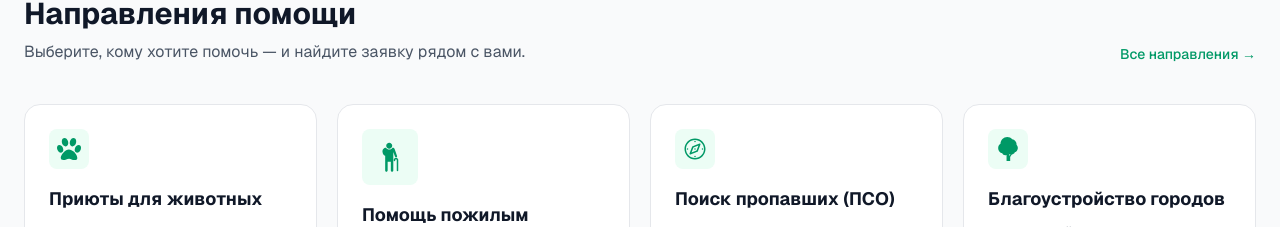
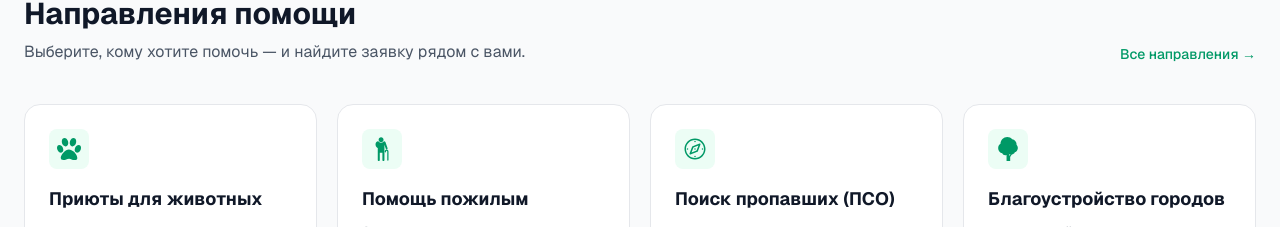
Before and after one commit to kartiemeow/volunteers-belarus, a Next.js app: page / in a window 1280 px wide. Shown: the part 968-1195 px from the top of the page. Built offline with nearby package versions, Linux system fonts and the light colour scheme; no server answers; the database is empty.

Commit message:
Enlarge elderly icon figure inside the card, revert box resize

```diff
--- a/src/app/napravleniya/page.tsx
+++ b/src/app/napravleniya/page.tsx
@@ -67,12 +67,6 @@ const DIRECTIONS = [
   },
 ];
 
-const DIRECTION_ICON_LAYOUT: Record<string, { box: string; icon: string }> = {
-  ELDERLY: { box: "h-16 w-16", icon: "h-11 w-11" },
-};
-const DEFAULT_ICON_BOX = "h-12 w-12";
-const DEFAULT_ICON_SIZE = "h-7 w-7";
-
 export default function NapravleniyaPage() {
   return (
     <div className="mx-auto max-w-6xl px-4 py-12 sm:px-6">
@@ -93,8 +87,8 @@ export default function NapravleniyaPage() {
             className="flex flex-col rounded-2xl border border-gray-200 bg-white p-7"
           >
             <div className="flex items-center gap-3">
-<span className={`flex ${DIRECTION_ICON_LAYOUT[d.key]?.box ?? DEFAULT_ICON_BOX} items-center justify-center rounded-xl bg-emerald-50 text-emerald-600`}>
-                  <d.icon className={DIRECTION_ICON_LAYOUT[d.key]?.icon ?? DEFAULT_ICON_SIZE} />
+<span className="flex h-12 w-12 items-center justify-center rounded-xl bg-emerald-50 text-emerald-600">
+                  <d.icon className="h-7 w-7" />
                 </span>
               <h2 className="text-xl font-bold text-gray-900">{d.title}</h2>
             </div>
--- a/src/app/page.tsx
+++ b/src/app/page.tsx
@@ -29,12 +29,6 @@ const DIRECTION_ICONS: Record<string, ComponentType<{ className?: string }>> = {
   PSO: IconCompass,
   URBAN: IconTree,
 };
-
-const DIRECTION_ICON_LAYOUT: Record<string, { box: string; icon: string }> = {
-  ELDERLY: { box: "h-14 w-14", icon: "h-9 w-9" },
-};
-const DEFAULT_ICON_BOX = "h-10 w-10";
-const DEFAULT_ICON_SIZE = "h-6 w-6";
 
 export default async function HomePage() {
   const [recentOpportunities, stats] = await Promise.all([
@@ -140,14 +134,8 @@ export default async function HomePage() {
                 href={`/zayavki?category=${key}`}
                 className={`group flex flex-col rounded-2xl border border-gray-200 bg-white p-6 transition hover:-translate-y-0.5 hover:shadow-md ${CATEGORY_COLORS[key]}`}
               >
-                <span
-                  className={`flex ${
-                    DIRECTION_ICON_LAYOUT[key]?.box ?? DEFAULT_ICON_BOX
-                  } items-center justify-center rounded-lg bg-emerald-50 text-emerald-600`}
-                >
-                  <Icon
-                    className={DIRECTION_ICON_LAYOUT[key]?.icon ?? DEFAULT_ICON_SIZE}
-                  />
+                <span className="flex h-10 w-10 items-center justify-center rounded-lg bg-emerald-50 text-emerald-600">
+                  <Icon className="h-6 w-6" />
                 </span>
                 <h3 className="mt-4 text-lg font-bold text-gray-900">
                   {CATEGORY_LABELS[key]}
--- a/src/components/icons.tsx
+++ b/src/components/icons.tsx
@@ -23,7 +23,7 @@ export function IconPaw({ className = "h-6 w-6" }: IconProps) {
 
 export function IconOldMan({ className = "h-6 w-6" }: IconProps) {
   return (
-    <svg viewBox="0 0 48 48" className={className} fill="currentColor" aria-hidden="true">
+    <svg viewBox="4.95 4.5 39 39" className={className} fill="currentColor" aria-hidden="true">
       <path
         fillRule="evenodd"
         clipRule="evenodd"
```
